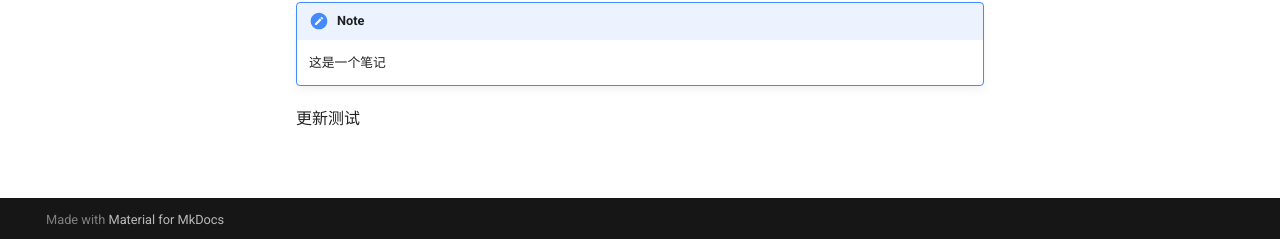
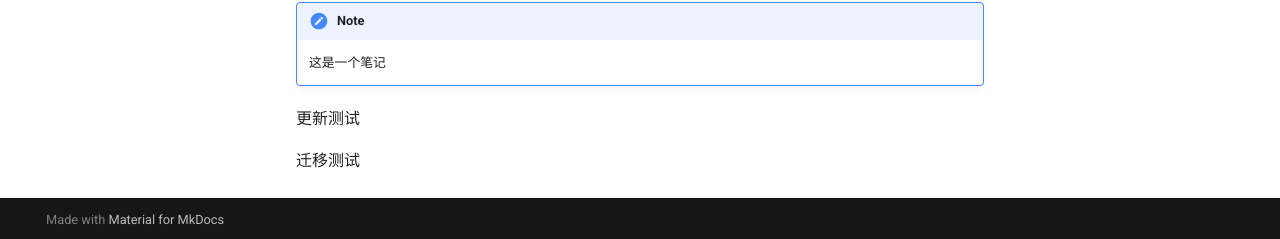
Before and after one commit to yyyac/yyyac.github.io, an MkDocs documentation site: the page built from docs/index.md, in a window 1280 px wide and 1179 px high. Shown: the part 937-1176 px from the top of the window. Built offline with MkDocs 1.6.1 and Material for MkDocs 9.7.7, drawn with Linux system fonts in a browser that asks for light colours.

Commit message:
迁移测试

```diff
--- a/docs/index.md
+++ b/docs/index.md
@@ -29,3 +29,5 @@ $\frac{1}{2}$
     这是一个笔记
 
 更新测试
+
+迁移测试
```
